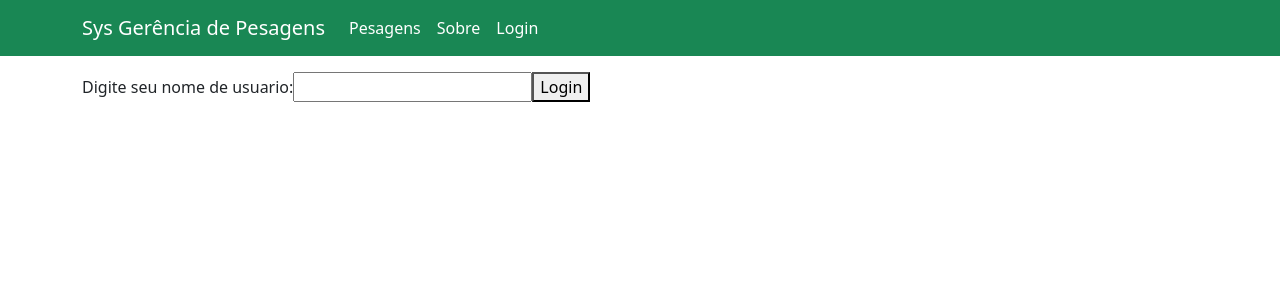
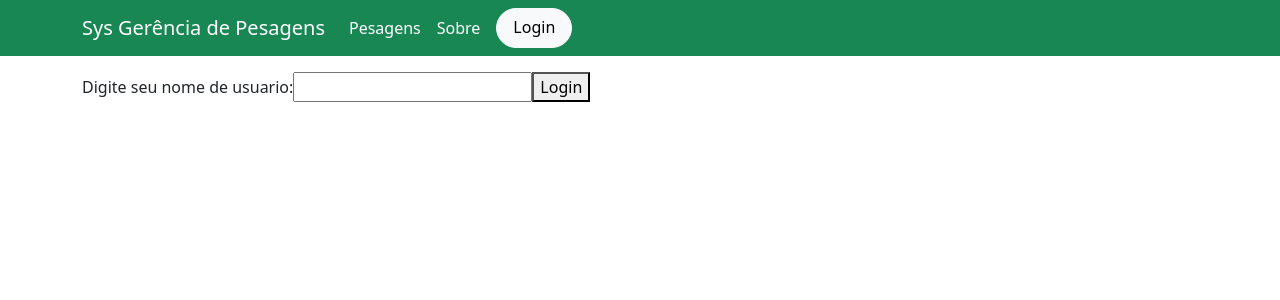
Before and after one commit to danielc-silva/gerenciador-pesagens, a React (Create React App) app: page /login in a window 1280 px wide. Shown: the top 300 px of the page. Built offline with nearby package versions, Linux system fonts and the light colour scheme; no server answers.

Commit message:
altera toão login

```diff
--- a/src/MenuPrivado.jsx
+++ b/src/MenuPrivado.jsx
@@ -22,7 +22,7 @@ const MenuPrivado = () => {
                             <NavLink className="nav-link" to="/privado/usuario">
                                 Usuário: {localStorage.getItem("usuario")}
                             </NavLink>
-                            <NavLink className="nav-link" to="/privado/login">Logout</NavLink>
+                            <NavLink className="btn btn-outline-light rounded-pill px-3 ms-2" to="/privado/login">Logout</NavLink>
                         </Nav>
                     </Navbar.Collapse>
                 </Container>
--- a/src/MenuPublico.jsx
+++ b/src/MenuPublico.jsx
@@ -14,7 +14,7 @@ const MenuPublico = () => {
                         <Nav className="me-auto">
                             <NavLink className="nav-link active" exact="true" to="/pesagenspublico">Pesagens</NavLink>
                             <NavLink className="nav-link active" exact="true" to="/sobre">Sobre</NavLink>
-                             <NavLink className="nav-link active" exact="true" to="/login">Login</NavLink>
+                             <NavLink className="btn btn-outline-light rounded-pill px-3 ms-2" exact="true" to="/login">Login</NavLink>
                         </Nav>
                     </Navbar.Collapse>
                 </Container>
--- a/src/Usuario.jsx
+++ b/src/Usuario.jsx
@@ -3,7 +3,7 @@ const Usuario = () => {
     return (
         <>
             <h1>Dados do usuário</h1>
-            <h2>Nome do usuário: {localStorage.getItem("usuario")}</h2>
+            <p><b>Nome do usuário:</b> {localStorage.getItem("usuario")}</p>
         </>
     )
 }
```
